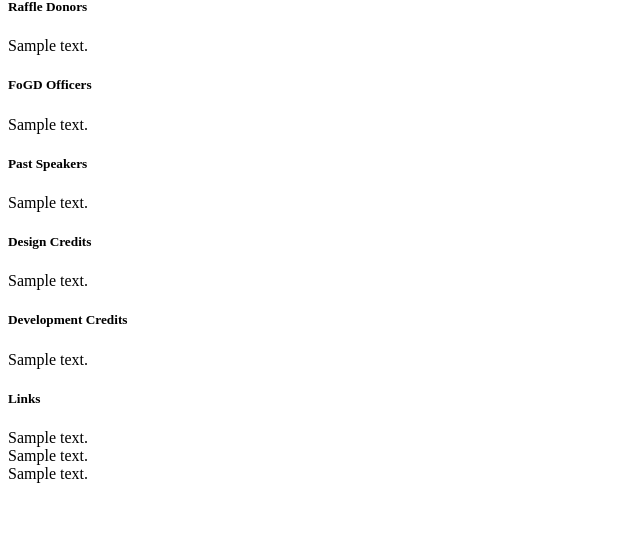
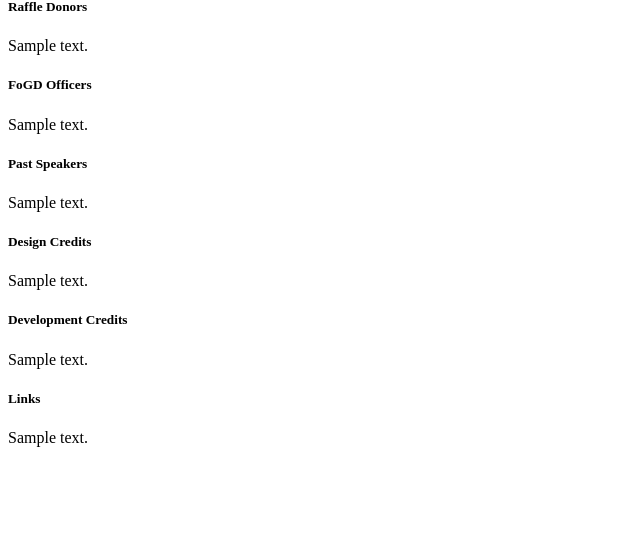
Before and after one commit to PSUGraphicDesign/be-honest-kirby, a PHP site: template site/templates/default.php in a window 1280 px wide. Shown: the part 70-623 px from the top of the page, without its empty margins (0-640 px from the left). Run offline with PHP 8.4, Linux system fonts and the light colour scheme; the template is opened without the code that fills it: most values are stand-ins (such as "Sample title", 1, 10 or a date in 2020); data that the repository does not hold is empty.

Commit message:
Added footer content and adjusted styles

```diff
--- a/site/blueprints/site.php
+++ b/site/blueprints/site.php
@@ -72,13 +72,13 @@ fields:
     buttons: false
     width: 1/2
   footer_design_credits:
-    label: FoGD Officers
+    label: Design Credits
     type: textarea
     size: small
     buttons: false
     width: 1/2
   footer_development_credits:
-    label: FoGD Officers
+    label: Development Credits
     type: textarea
     size: small
     buttons: false
--- a/site/snippets/footer.php
+++ b/site/snippets/footer.php
@@ -28,18 +28,6 @@
           </div>
         </article>
       </section>
-      <section>
-        <article class="colophon">
-          <div class="column full">
-            <?= $site->colophon()->kirbytext() ?>
-          </div>
-        </article>
-        <article class="copyright">
-          <div class="column full">
-            <?= $site->copyright()->kirbytext() ?>
-          </div>
-        </article>
-      </section>
     </footer>
   </body>
   <?= js('//use.typekit.net/hcj0qxr.js') ?>
```
Also changed, not shown: assets/sass/_base.sass (+10 -1 lines).
